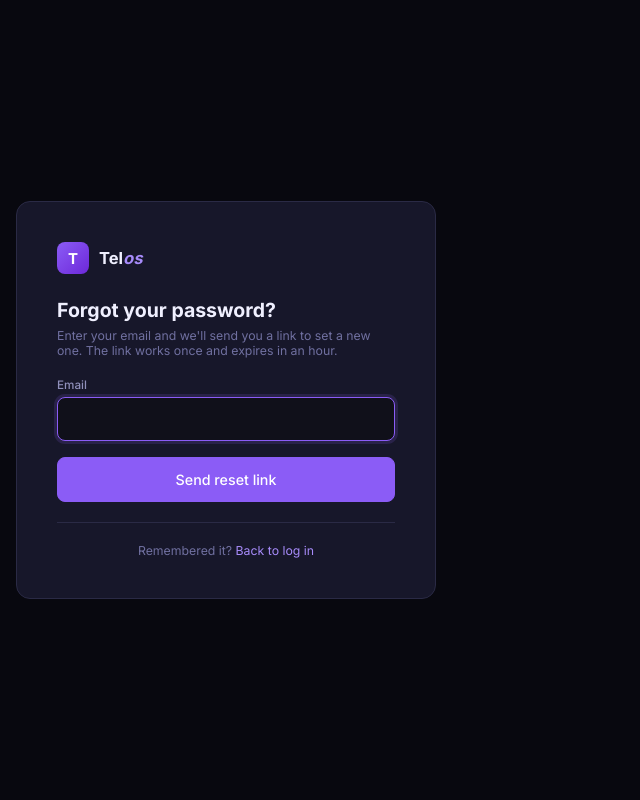
After one commit to vineigenphase/Telos, a Flask app: page /forgot in a window 1280 px wide. The commit adds this page. Shown: the whole page, without its empty margins (0-640 px from the left). Run offline with Flask 3, Linux system fonts and the light colour scheme; some libraries are stand-ins or nearby versions.

Commit message:
Add password reset via emailed single-use link
Routes: GET/POST /forgot issues a link, GET/POST /reset/<token> sets the new
password. "Forgot password?" now sits next to the password label on /login.

Security properties, all covered by tests:
- Only sha256(token) is stored, never the token. A database leak yields
  nothing usable; the raw token exists only in the email.
- Single use and 60-minute expiry, and requesting a new link immediately
  invalidates any earlier unused one.
- /forgot returns a byte-identical response for known and unknown addresses,
  so it can't be used to find out which emails have Telos accounts. That also
  means it cannot report mail-delivery failure to the user.
- The used/expired check is repeated inside the write, so a link can't be
  spent twice by two racing submissions.
- The reset page is noindex.

migrations/002_password_resets.sql applied to Neon and re-run to confirm
idempotency. mailer.py talks to Resend over plain HTTPS (the v2 spec picks
Resend, and Phase 8's parent report will want the same transport) — no SDK for
one endpoint. With RESEND_API_KEY unset it logs the message instead of sending
and returns False, without changing what the user sees.

KNOWN GAP: RESEND_API_KEY is not configured on Railway, so reset emails are
logged, not delivered. The flow is complete and tested; delivery needs an API
key and a verified sending domain.

24 checks pass, including that a failed attempt leaves the old password intact
and that login works with the new one. Test rows created and deleted in-run.

Co-Authored-By: Claude Opus 5 <noreply@anthropic.com>

```diff
--- a/app.py
+++ b/app.py
@@ -1,5 +1,5 @@
-import os, json, secrets
-from datetime import datetime, timezone
+import os, json, secrets, hashlib
+from datetime import datetime, timezone, timedelta
 from functools import wraps
 from flask import (Flask, render_template, request, redirect, url_for,
                    flash, jsonify, session, send_from_directory, abort)
@@ -14,6 +14,7 @@ import stripe
 
 from paper_templates import TEMPLATES, get_paper_info, get_topics, all_combos
 from seed_boundaries import seed_boundaries
+from mailer import send_email, MAIL_ENABLED
 from auth import requires_pro, user_is_pro
 
 import json as _json
@@ -400,6 +401,103 @@ def register():
     return render_template("register.html")
 
 
+# ── Password reset ────────────────────────────────────────────────────────────
+
+RESET_TTL_MINUTES = 60
+
+
+def _hash_token(raw: str) -> str:
+    return hashlib.sha256(raw.encode()).hexdigest()
+
+
+def _issue_reset(db, user_id, ip=None):
+    """Create a single-use reset token. Returns the RAW token (emailed once)."""
+    raw = secrets.token_urlsafe(32)
+    expires = datetime.now(timezone.utc) + timedelta(minutes=RESET_TTL_MINUTES)
+    # Any earlier unused link becomes dead the moment a new one is asked for.
+    db.execute("UPDATE password_resets SET used_at=NOW() "
+               "WHERE user_id=? AND used_at IS NULL", (user_id,))
+    db.execute("INSERT INTO password_resets (user_id, token_hash, expires_at, requested_ip) "
+               "VALUES (?,?,?,?)", (user_id, _hash_token(raw), expires, ip))
+    return raw
+
+
+@app.route("/forgot", methods=["GET", "POST"])
+def forgot_password():
+    if current_user.is_authenticated:
+        return redirect(url_for("dashboard"))
+
+    if request.method == "POST":
+        email = request.form.get("email", "").strip().lower()
+        with get_db() as db:
+            row = db.execute("SELECT id, email, username FROM users WHERE email=?",
+                             (email,)).fetchone()
+            if row:
+                raw = _issue_reset(db, row["id"], request.remote_addr)
+                link = canonical_url(url_for("reset_password", token=raw))
+                send_email(
+                    row["email"],
+                    "Reset your Telos password",
+                    f"Hi {row['username']},\n\n"
+                    f"Use this link to set a new password. It works once and "
+                    f"expires in {RESET_TTL_MINUTES} minutes:\n\n{link}\n\n"
+                    "If you didn't ask for this, you can ignore this email — "
+                    "your password hasn't changed.\n",
+                )
+        # Deliberately identical whether or not the account exists, and whether
+        # or not mail is configured. Anything else turns this into a way to
+        # test which emails have Telos accounts.
+        flash("If that email has an account, a reset link is on its way.", "success")
+        return redirect(url_for("login"))
+
+    return render_template("forgot.html")
+
+
+@app.route("/reset/<token>", methods=["GET", "POST"])
+def reset_password(token):
+    if current_user.is_authenticated:
+        return redirect(url_for("dashboard"))
+
+    with get_db() as db:
+        row = db.execute(
+            "SELECT pr.id, pr.user_id FROM password_resets pr "
+            "WHERE pr.token_hash=? AND pr.used_at IS NULL AND pr.expires_at > NOW()",
+            (_hash_token(token),)
+        ).fetchone()
+
+    if not row:
+        flash("That reset link has expired or already been used.", "error")
+        return redirect(url_for("forgot_password"))
+
+    if request.method == "POST":
+        pw = request.form.get("password", "")
+        if len(pw) < 8:
+            flash("Password must be at least 8 characters.", "error")
+            return render_template("reset.html", token=token)
+        if pw != request.form.get("confirm", ""):
+            flash("Those passwords don't match.", "error")
+            return render_template("reset.html", token=token)
+
+        with get_db() as db:
+            # Re-check inside the write: the link may have been used since the
+            # page was rendered.
+            still = db.execute(
+                "SELECT id FROM password_resets WHERE id=? AND used_at IS NULL "
+                "AND expires_at > NOW()", (row["id"],)
+            ).fetchone()
+            if not still:
+                flash("That reset link has expired or already been used.", "error")
+                return redirect(url_for("forgot_password"))
+            db.execute("UPDATE users SET password_hash=? WHERE id=?",
+                       (generate_password_hash(pw), row["user_id"]))
+            db.execute("UPDATE password_resets SET used_at=NOW() WHERE id=?", (row["id"],))
+
+        flash("Password updated — you can log in now.", "success")
+        return redirect(url_for("login"))
+
+    return render_template("reset.html", token=token)
+
+
 @app.route("/logout", methods=["GET", "POST"])
 @login_required
 def logout():
--- /dev/null
+++ b/templates/forgot.html
@@ -0,0 +1,47 @@
+<!DOCTYPE html>
+<html lang="en">
+<head>
+  <meta charset="UTF-8">
+  <meta name="viewport" content="width=device-width, initial-scale=1, viewport-fit=cover">
+  <meta name="theme-color" content="#08080f">
+  <title>Reset password — Telos</title>
+  <link rel="canonical" href="{{ canonical_url() }}">
+  <link rel="stylesheet" href="{{ url_for('static', filename='css/telos.css') }}">
+</head>
+<body>
+<div class="auth-wrap">
+  <div class="auth-card">
+    <div class="auth-logo">
+      <div class="logo-mark" style="width:32px;height:32px;background:linear-gradient(135deg,var(--accent),#6d28d9);border-radius:8px;display:flex;align-items:center;justify-content:center;font-weight:700;color:#fff;">T</div>
+      <div class="logo-name" style="font-size:1.1rem;font-weight:700;">Tel<span style="color:var(--accent-2);font-style:italic;">os</span></div>
+    </div>
+
+    <div class="auth-title">Forgot your password?</div>
+    <div class="auth-subtitle" style="margin-bottom:20px;">
+      Enter your email and we'll send you a link to set a new one. The link
+      works once and expires in an hour.
+    </div>
+
+    {% with messages = get_flashed_messages(with_categories=true) %}
+      {% for cat, msg in messages %}
+      <div class="flash flash-{{ cat }}">{{ msg }}</div>
+      {% endfor %}
+    {% endwith %}
+
+    <form method="POST">
+      <div class="form-group" style="margin-bottom:16px;">
+        <label class="form-label" for="email">Email</label>
+        <input class="form-control" type="email" id="email" name="email"
+               autocomplete="email" required autofocus>
+      </div>
+      <button type="submit" class="btn btn-primary btn-lg btn-block">Send reset link</button>
+    </form>
+
+    <div class="divider"></div>
+    <div style="font-size:0.82rem; color:var(--muted); text-align:center;">
+      Remembered it? <a class="auth-link" href="{{ url_for('login') }}">Back to log in</a>
+    </div>
+  </div>
+</div>
+</body>
+</html>
--- a/templates/login.html
+++ b/templates/login.html
@@ -31,7 +31,10 @@
         <input type="email" name="email" class="form-control" placeholder="you@example.com" required autofocus>
       </div>
       <div class="form-group">
-        <label class="form-label">Password</label>
+        <div style="display:flex; align-items:baseline; justify-content:space-between; gap:10px;">
+          <label class="form-label">Password</label>
+          <a href="{{ url_for('forgot_password') }}" class="auth-link" style="font-size:0.76rem;">Forgot password?</a>
+        </div>
         <input type="password" name="password" class="form-control" placeholder="••••••••" required>
       </div>
       <button type="submit" class="btn btn-primary btn-lg" style="width:100%; justify-content:center;">
```
Also changed, not shown: mailer.py (added, +54 -0 lines), templates/reset.html (added, +44 -0 lines), migrations/002_password_resets.sql (added), 1 other file.
